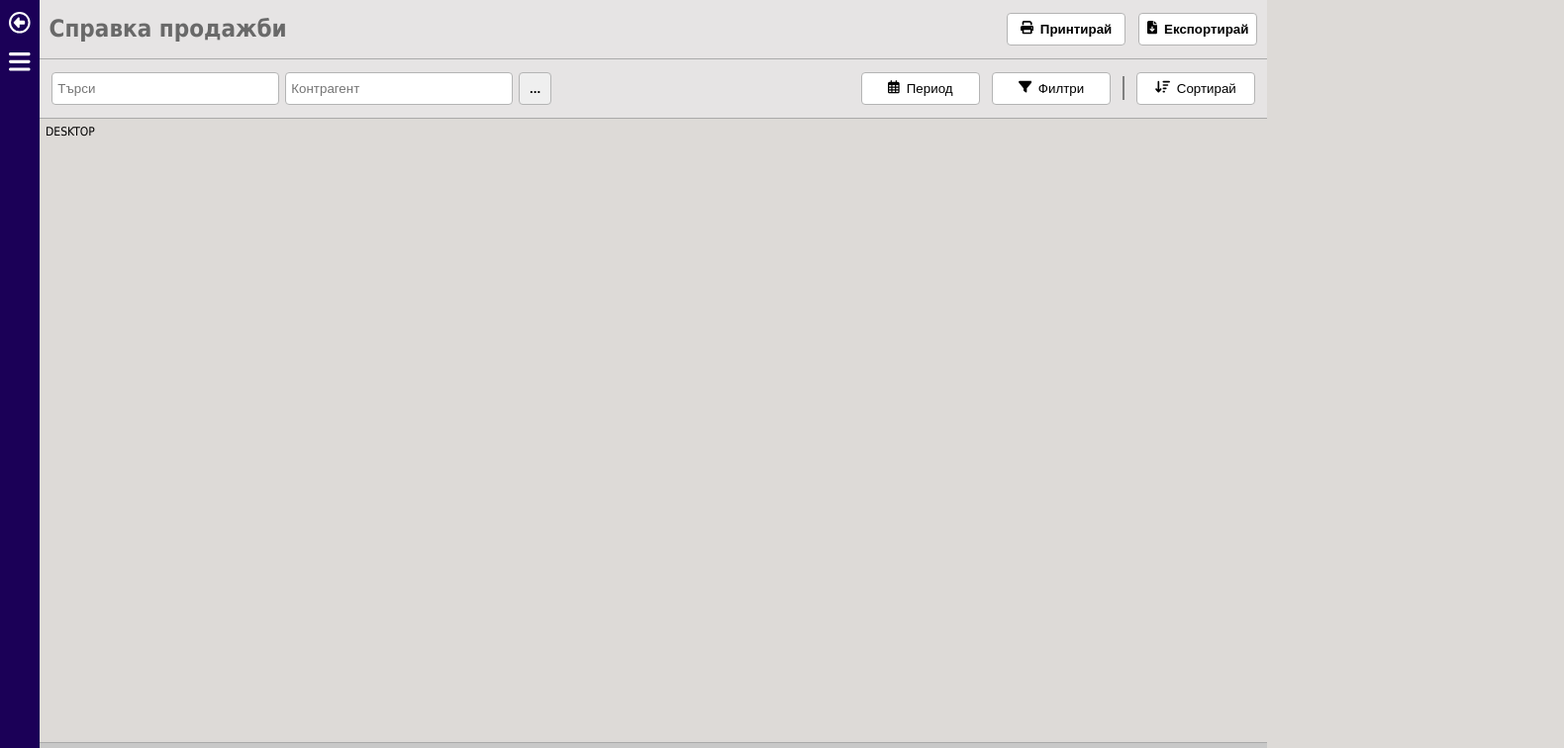
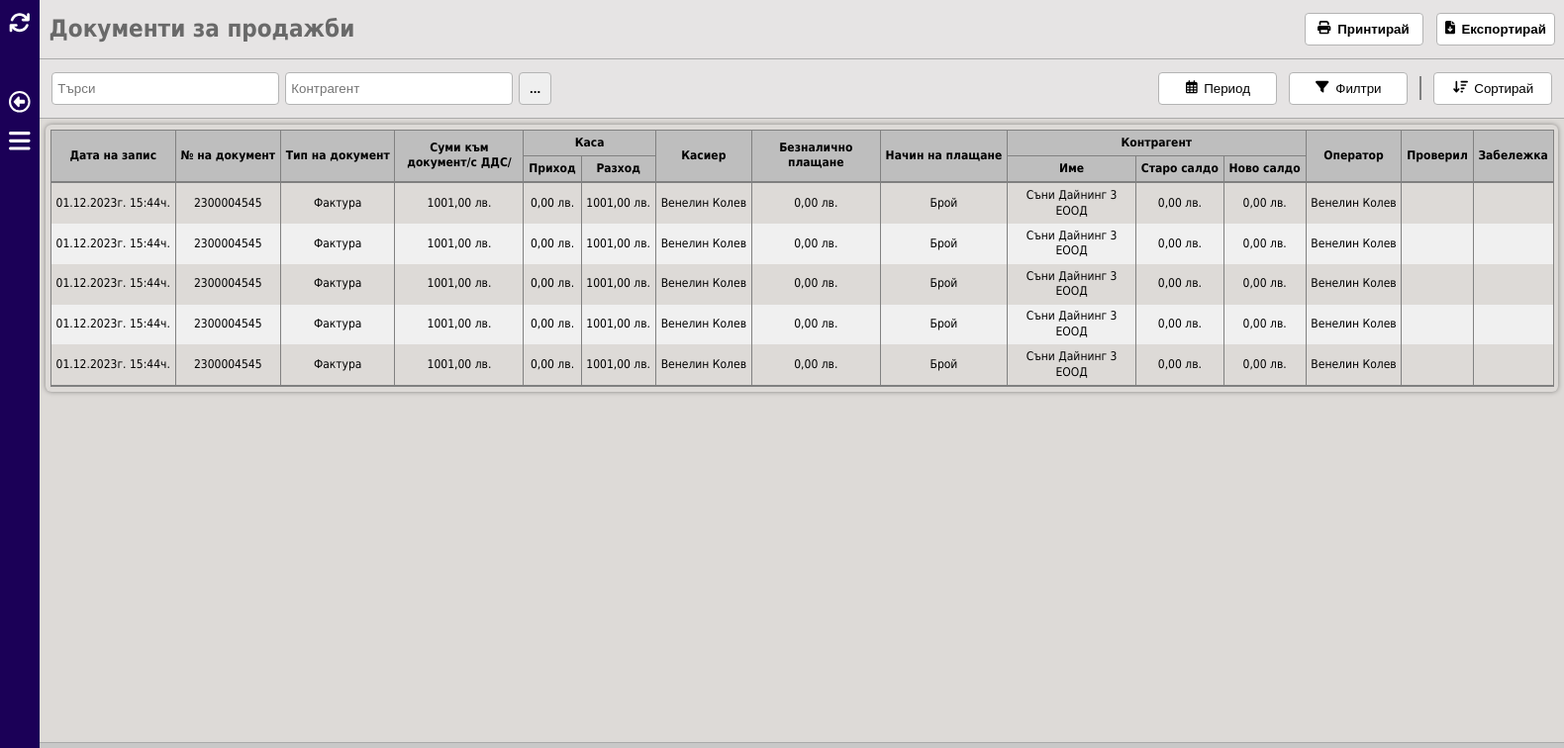
Before and after one commit to venelinkolev/accounting, an Angular app: page / in a window 1280 px wide. Shown: the top 756 px of the page at 99% size, 1580 px wide, since content can reach past the window. Built offline with nearby package versions, Linux system fonts and the light colour scheme.

Commit message:
Table Changes

```diff
--- a/src/app/core/header/header.component.css
+++ b/src/app/core/header/header.component.css
@@ -18,6 +18,11 @@
   width: 1.8em;
   height: auto;
 }
+
+/* #menu-back a svg:hover,
+#menu-settings a svg:hover {
+  fill: orange;
+} */
 
 .reference-name-btns h1 {
   color: rgb(105, 105, 105);
@@ -114,7 +119,7 @@
   background-color: rgb(190, 190, 190);
 }
 
-.filters-btn #horizont-line {
+.filters-btn #vertical-line {
   border: 1px solid gray;
   height: 2em;
 }
--- a/src/app/core/header/header.component.html
+++ b/src/app/core/header/header.component.html
@@ -30,7 +30,7 @@
     </div>
   </div>
   <div class="reference-name-btns">
-    <h1>Справка продажби</h1>
+    <h1>Документи за продажби</h1>
     <div class="print-btn">
       <button>
         <svg
@@ -91,7 +91,7 @@
           /></svg
         >Филтри
       </button>
-      <div id="horizont-line"></div>
+      <div id="vertical-line"></div>
       <button>
         <svg
           class="svg-filters"
--- a/src/app/core/side-bar/side-bar.component.css
+++ b/src/app/core/side-bar/side-bar.component.css
@@ -11,9 +11,20 @@
   padding-top: 1em;
 }
 
+#refresh a svg,
 #menu-back a svg,
 #menu-settings a svg {
   fill: white;
   width: 1.8em;
   height: auto;
 }
+
+#refresh a svg:hover,
+#menu-back a svg:hover,
+#menu-settings a svg:hover {
+  fill: orange;
+}
+
+#refresh {
+  margin-bottom: 3.5em;
+}
--- a/src/app/core/side-bar/side-bar.component.html
+++ b/src/app/core/side-bar/side-bar.component.html
@@ -1,4 +1,13 @@
 <div class="nav-bar">
+  <div id="refresh">
+    <a href="#"
+      ><svg xmlns="http://www.w3.org/2000/svg" viewBox="0 0 512 512">
+        <!--! Font Awesome Pro 6.4.2 by @fontawesome - https://fontawesome.com License - https://fontawesome.com/license (Commercial License) Copyright 2023 Fonticons, Inc. -->
+        <path
+          d="M105.1 202.6c7.7-21.8 20.2-42.3 37.8-59.8c62.5-62.5 163.8-62.5 226.3 0L386.3 160H336c-17.7 0-32 14.3-32 32s14.3 32 32 32H463.5c0 0 0 0 0 0h.4c17.7 0 32-14.3 32-32V64c0-17.7-14.3-32-32-32s-32 14.3-32 32v51.2L414.4 97.6c-87.5-87.5-229.3-87.5-316.8 0C73.2 122 55.6 150.7 44.8 181.4c-5.9 16.7 2.9 34.9 19.5 40.8s34.9-2.9 40.8-19.5zM39 289.3c-5 1.5-9.8 4.2-13.7 8.2c-4 4-6.7 8.8-8.1 14c-.3 1.2-.6 2.5-.8 3.8c-.3 1.7-.4 3.4-.4 5.1V448c0 17.7 14.3 32 32 32s32-14.3 32-32V396.9l17.6 17.5 0 0c87.5 87.4 229.3 87.4 316.7 0c24.4-24.4 42.1-53.1 52.9-83.7c5.9-16.7-2.9-34.9-19.5-40.8s-34.9 2.9-40.8 19.5c-7.7 21.8-20.2 42.3-37.8 59.8c-62.5 62.5-163.8 62.5-226.3 0l-.1-.1L125.6 352H176c17.7 0 32-14.3 32-32s-14.3-32-32-32H48.4c-1.6 0-3.2 .1-4.8 .3s-3.1 .5-4.6 1z"
+        /></svg
+    ></a>
+  </div>
   <div id="menu-back">
     <a href="#">
       <svg xmlns="http://www.w3.org/2000/svg" viewBox="0 0 512 512">
--- a/src/app/feature/document/document.component.css
+++ b/src/app/feature/document/document.component.css
@@ -21,6 +21,7 @@
 /* Header container */
 
 .card-header {
+  flex: 1 1 auto;
   display: flex;
   justify-content: space-between;
   width: 100%;
@@ -52,8 +53,8 @@
 /* Main container */
 
 .card-main {
+  flex: 1 1 auto;
   display: flex;
-  flex: 1 0 auto;
   flex-direction: column;
   justify-content: space-between;
   /* padding: 0 0.5em; */
@@ -62,6 +63,7 @@
 /* Payment Mehtod */
 
 .payment-method {
+  flex: 1 1 auto;
   display: flex;
   justify-content: space-between;
   /* border-bottom: 1px solid gray; */
@@ -75,6 +77,7 @@
 /* Receiver */
 
 .receiver {
+  flex: 1 1 auto;
   display: flex;
   flex-wrap: wrap;
   justify-content: space-between;
@@ -85,7 +88,9 @@
 }
 
 .balance {
+  flex: 1 1 auto;
   display: flex;
+  justify-content: center;
   gap: 0.5em;
 }
 
@@ -103,6 +108,7 @@
 /* Case */
 
 .case {
+  flex: 1 1 auto;
   display: flex;
   justify-content: space-between;
   align-items: center;
@@ -117,6 +123,7 @@
 /* Non Cash Payment */
 
 .non-cash-payment {
+  flex: 1 1 auto;
   display: flex;
   justify-content: space-between;
   align-items: center;
@@ -132,6 +139,7 @@
 /* Footer container */
 
 .card-footer {
+  flex: 1 1 auto;
   display: flex;
   justify-content: space-between;
   width: 100%;
@@ -149,3 +157,54 @@
 #name-operator {
   text-align: end;
 }
+
+/* DESKTOP VIEW */
+
+.table {
+  display: flex;
+  border-radius: 0.5em;
+  /* border: 2px solid white; */
+  padding: 0.4em;
+  box-shadow: 0 0 5px 0 rgba(0, 0, 0, 0.4);
+}
+
+.table table {
+  flex: 1 1 auto;
+  border-collapse: collapse;
+}
+
+.table table thead {
+  background-color: rgb(190, 190, 190);
+  border-bottom: 2px solid gray;
+}
+
+/* .table table thead th {
+  white-space: pre-wrap;
+} */
+
+th,
+td {
+  border: 1px solid rgb(129, 129, 129);
+  padding: 0.4em;
+  max-width: 130px;
+}
+
+.table table tbody tr:nth-child(even) {
+  background-color: rgb(240, 240, 240);
+}
+
+.table table tbody tr:hover {
+  background-color: rgba(255, 166, 0, 0.884);
+}
+
+.table table td {
+  border-style: none solid;
+}
+
+.table table tbody {
+  text-align: center;
+}
+
+.table table tr:last-child {
+  border-bottom: 2px solid gray;
+}
--- a/src/app/feature/document/document.component.html
+++ b/src/app/feature/document/document.component.html
@@ -86,5 +86,121 @@
 
   <!-- DESKTOP VIEW -->
 
-  <div class="desktop-view">DESKTOP</div>
+  <div class="desktop-view">
+    <div class="table">
+      <table>
+        <thead>
+          <tr>
+            <th rowspan="2">Дата на запис</th>
+            <th rowspan="2">№ на документ</th>
+            <th rowspan="2">Тип на документ</th>
+            <th rowspan="2">Суми към документ/с ДДС/</th>
+            <th colspan="2">Каса</th>
+            <th rowspan="2">Касиер</th>
+            <th rowspan="2">Безналично плащане</th>
+            <th rowspan="2">Начин на плащане</th>
+            <th colspan="3">Контрагент</th>
+            <th rowspan="2">Оператор</th>
+            <th rowspan="2">Проверил</th>
+            <th rowspan="2">Забележка</th>
+          </tr>
+          <tr>
+            <th>Приход</th>
+            <th>Разход</th>
+            <th>Име</th>
+            <th>Старо салдо</th>
+            <th>Ново салдо</th>
+          </tr>
+        </thead>
+        <tbody>
+          <tr>
+            <td>01.12.2023г. 15:44ч.</td>
+            <td>2300004545</td>
+            <td>Фактура</td>
+            <td>1001,00 лв.</td>
+            <td>0,00 лв.</td>
+            <td>1001,00 лв.</td>
+            <td>Венелин Колев</td>
+            <td>0,00 лв.</td>
+            <td>Брой</td>
+            <td>Съни Дайнинг 3 ЕООД</td>
+            <td>0,00 лв.</td>
+            <td>0,00 лв.</td>
+            <td>Венелин Колев</td>
+            <td></td>
+            <td></td>
+          </tr>
+          <tr>
+            <td>01.12.2023г. 15:44ч.</td>
+            <td>2300004545</td>
+            <td>Фактура</td>
+            <td>1001,00 лв.</td>
+            <td>0,00 лв.</td>
+            <td>1001,00 лв.</td>
+            <td>Венелин Колев</td>
+            <td>0,00 лв.</td>
+            <td>Брой</td>
+            <td>Съни Дайнинг 3 ЕООД</td>
+            <td>0,00 лв.</td>
+            <td>0,00 лв.</td>
+            <td>Венелин Колев</td>
+            <td></td>
+            <td></td>
+          </tr>
+          <tr>
+            <td>01.12.2023г. 15:44ч.</td>
+            <td>2300004545</td>
+            <td>Фактура</td>
+            <td>1001,00 лв.</td>
+            <td>0,00 лв.</td>
+            <td>1001,00 лв.</td>
+            <td>Венелин Колев</td>
+            <td>0,00 лв.</td>
+            <td>Брой</td>
+            <td>Съни Дайнинг 3 ЕООД</td>
+            <td>0,00 лв.</td>
+            <td>0,00 лв.</td>
+            <td>Венелин Колев</td>
+            <td></td>
+            <td></td>
+          </tr>
+          <tr>
+            <td>01.12.2023г. 15:44ч.</td>
+            <td>2300004545</td>
+            <td>Фактура</td>
+            <td>1001,00 лв.</td>
+            <td>0,00 лв.</td>
+            <td>1001,00 лв.</td>
+            <td>Венелин Колев</td>
+            <td>0,00 лв.</td>
+            <td>Брой</td>
+            <td>Съни Дайнинг 3 ЕООД</td>
+            <td>0,00 лв.</td>
+            <td>0,00 лв.</td>
+            <td>Венелин Колев</td>
+            <td></td>
+            <td></td>
+          </tr>
+          <tr>
+            <td>01.12.2023г. 15:44ч.</td>
+            <td>2300004545</td>
+            <td>Фактура</td>
+            <td>1001,00 лв.</td>
+            <td>0,00 лв.</td>
+            <td>1001,00 лв.</td>
+            <td>Венелин Колев</td>
+            <td>0,00 лв.</td>
+            <td>Брой</td>
+            <td>Съни Дайнинг 3 ЕООД</td>
+            <td>0,00 лв.</td>
+            <td>0,00 лв.</td>
+            <td>Венелин Колев</td>
+            <td></td>
+            <td></td>
+          </tr>
+        </tbody>
+        <tfoot></tfoot>
+      </table>
+    </div>
+  </div>
 </div>
```
